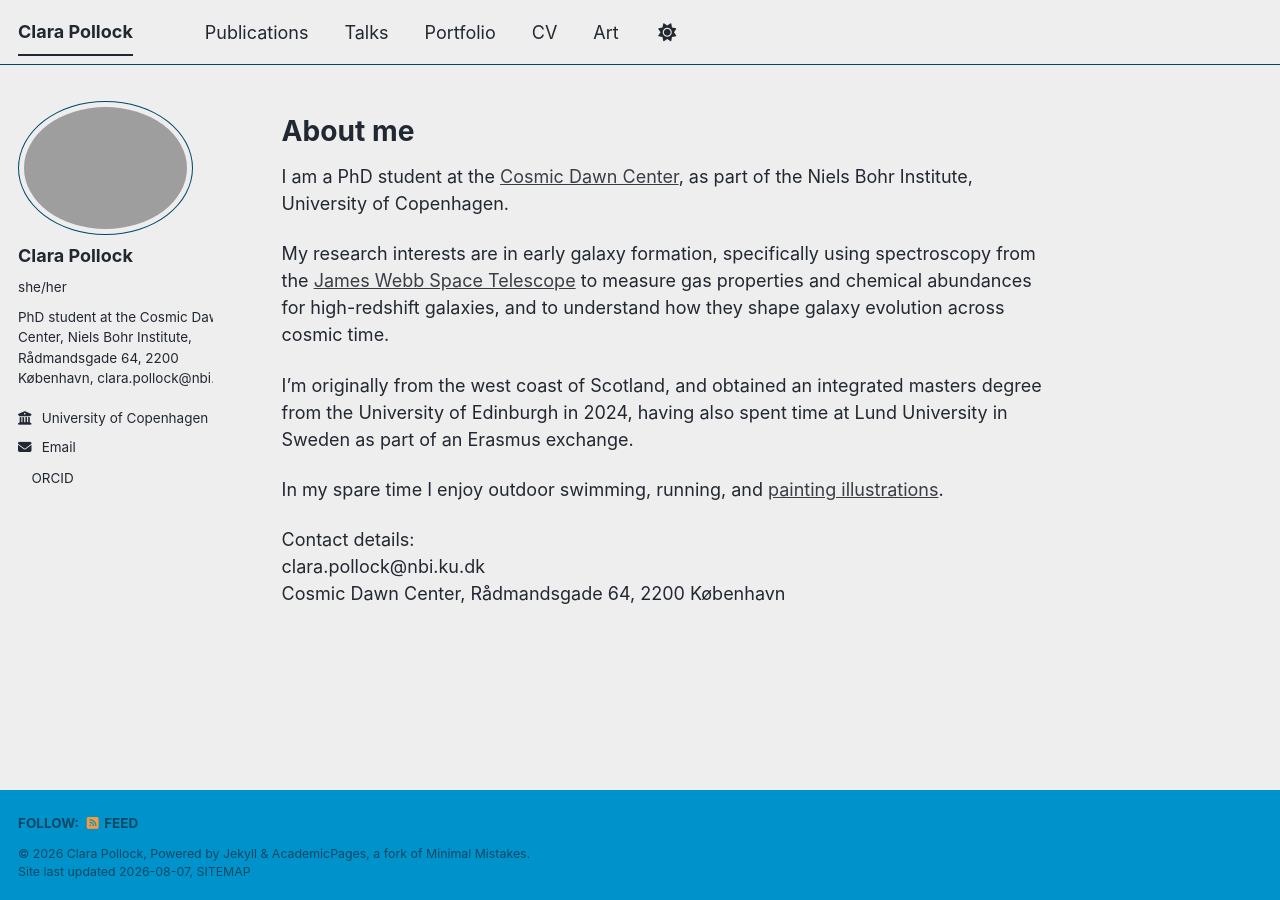
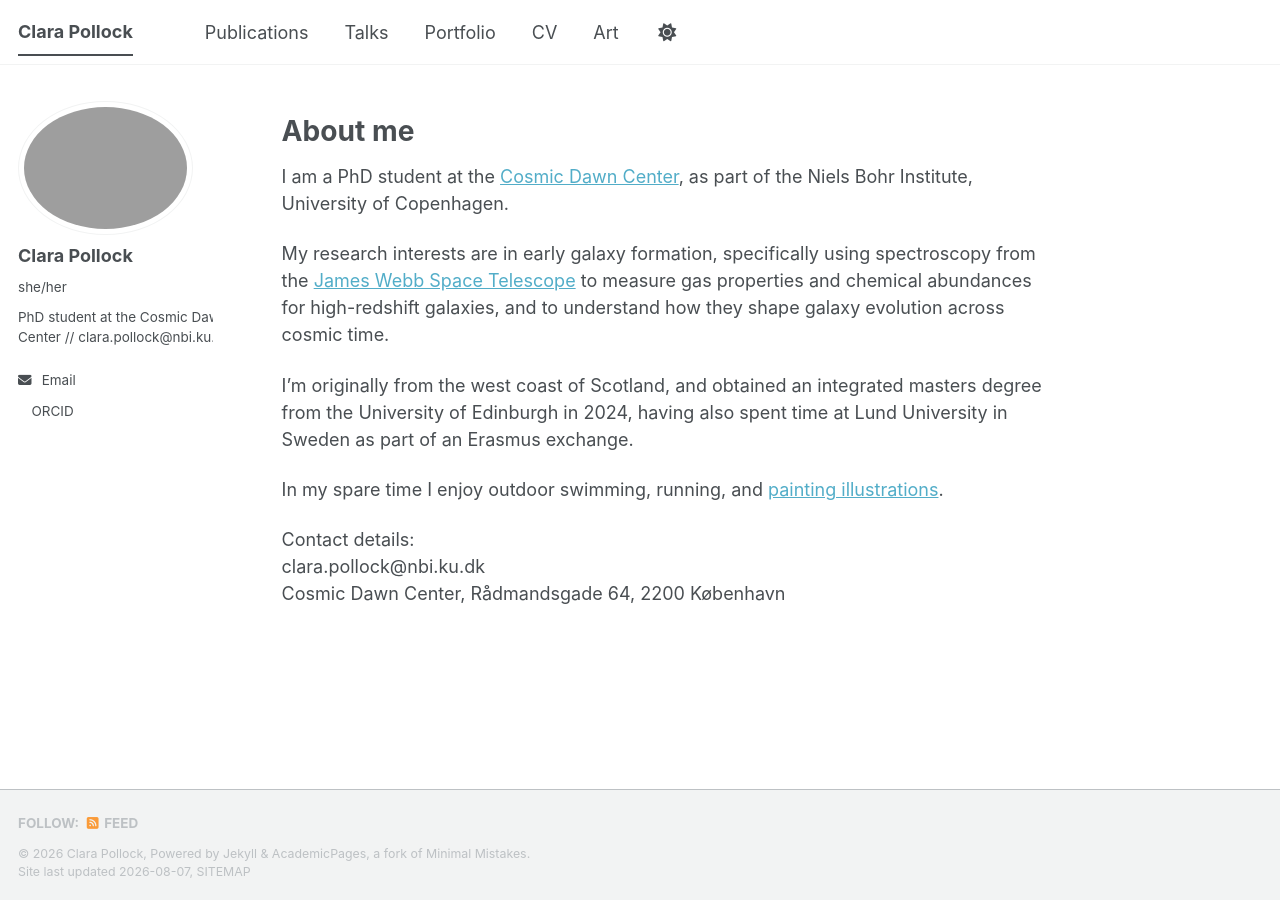
Before and after one commit to claralucie/claralucie.github.io, a Jekyll site: the page built from _pages/about.md, in a window 1280 px wide. Built offline with Jekyll 4.4.1, drawn with Linux system fonts in a browser that asks for light colours; a style sheet for code colours, icons or effects is not loaded.

Commit message:
update bui

```diff
--- a/_config.yml
+++ b/_config.yml
@@ -8,7 +8,7 @@
 
 # Basic Site Settings
 locale                   : "en-US"
-site_theme               : "air" # The available themes options are "default", "air", "sunrise", "mint", "dirt" and "contrast"
+site_theme               : "default" # The available themes options are "default", "air", "sunrise", "mint", "dirt" and "contrast"
 title                    : "Clara Pollock"
 title_separator          : "-"
 name                     : &name "Clara Pollock"
@@ -26,15 +26,14 @@
   avatar           : "profile.png"
   name             : "Clara Pollock"
   pronouns         : "she/her"
-  bio              : "PhD student at the Cosmic Dawn Center, Niels Bohr Institute, Rådmandsgade 64, 2200 København, clara.pollock@nbi.ku.dk"
+  bio              : "PhD student at the Cosmic Dawn Center // clara.pollock@nbi.ku.dk"
   location         : #"Copenhagen"
-  employer         : "University of Copenhagen"
+  employer         : #"University of Copenhagen"
   uri              : # URL
   email            : "clara.pollock@nbi.ku.dk"
   ads              : "https://ui.adsabs.harvard.edu/search/filter_database_fq_database=AND&filter_database_fq_database=((database%3Aastronomy%20OR%20database%3Aphysics))&filter_database_fq_database=database%3A%22astronomy%22&fq=%7B!type%3Daqp%20v%3D%24fq_database%7D&fq_database=(((database%3Aastronomy%20OR%20database%3Aphysics))%20AND%20database%3A%22astronomy%22)&p_=0&q=author%3A%22Pollock%2C%20Clara%20L.%22%20year%3A2022-2026&sort=date%20desc%2C%20bibcode%20desc"
 
   # Academic websites
-  ads              : "https://ui.adsabs.harvard.edu/search/filter_database_fq_database=AND&filter_database_fq_database=((database%3Aastronomy%20OR%20database%3Aphysics))&filter_database_fq_database=database%3A%22astronomy%22&fq=%7B!type%3Daqp%20v%3D%24fq_database%7D&fq_database=(((database%3Aastronomy%20OR%20database%3Aphysics))%20AND%20database%3A%22astronomy%22)&p_=0&q=author%3A%22Pollock%2C%20Clara%20L.%22%20year%3A2022-2026&sort=date%20desc%2C%20bibcode%20desc"
   orcid            : "https://orcid.org/0009-0001-2808-4918"
 
 
```
